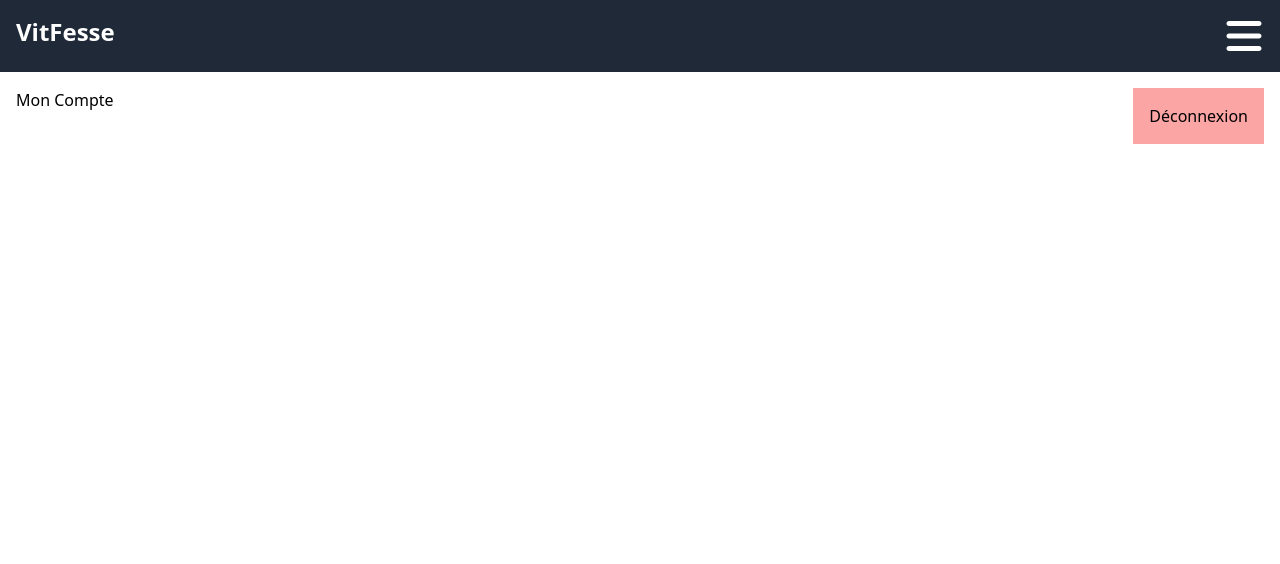
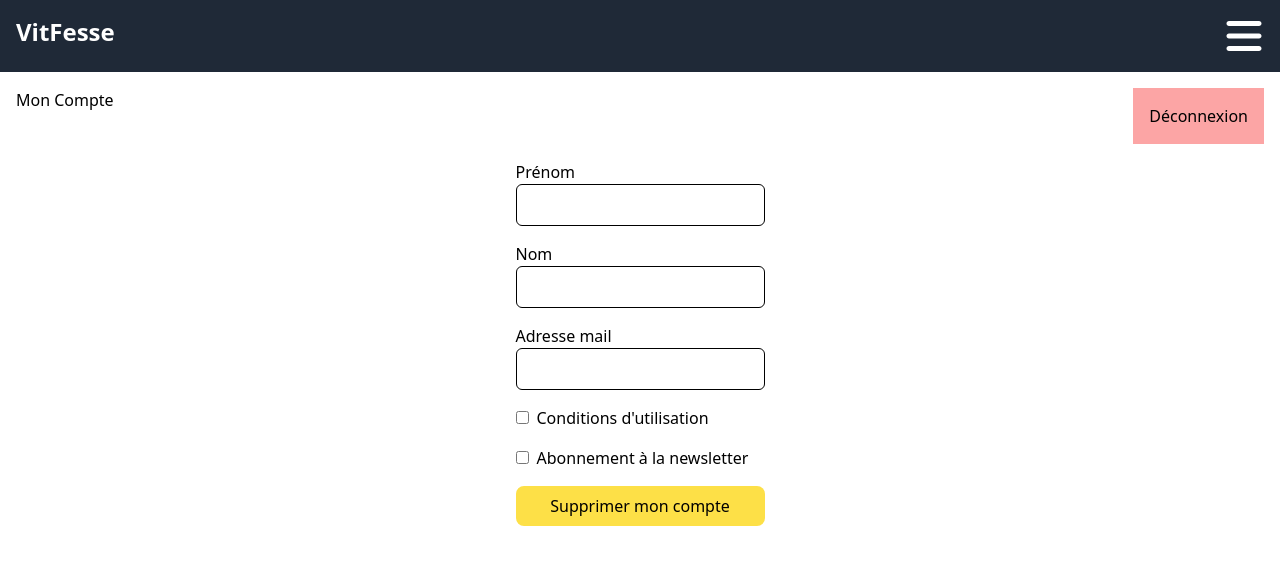
Before and after one commit to Arnaudb78/studio_miam_mvp_frontend, a Next.js app: page /account in a window 1280 px wide. Shown: the top 564 px of the page. Built offline with nearby package versions, Linux system fonts and the light colour scheme; sample sign-in values are in the browser's storage.

Commit message:
WIP: add informations on profil

```diff
--- a/app/account/page.tsx
+++ b/app/account/page.tsx
@@ -1,16 +1,23 @@
 "use client";
 
 import Navbar from "@/components/navbar";
-import { useState } from "react";
+import Profil from "@/components/profil";
 
 export default function Account() {
+    const session = sessionStorage.getItem("user");
     function checkIfConnected() {
-        if (!sessionStorage.getItem("user")) {
+        if (!session) {
             window.location.href = "/connect";
         }
     }
 
     checkIfConnected();
+
+    function getInformationsProfil() {
+        console.log("ici ------>", session);
+    }
+
+    getInformationsProfil();
 
     function clearStorage() {
         sessionStorage.clear();
@@ -19,12 +26,15 @@ export default function Account() {
     return (
         <>
             <Navbar />
-            <section className="w-full flex justify-between p-4 ">
+            <div className="w-full flex justify-between p-4 ">
                 <p>Mon Compte</p>
                 <a className="bg-red-300 p-4" onClick={clearStorage} href="/">
                     Déconnexion
                 </a>
-            </section>
+            </div>
+            <div className="flex justify-center">
+                <Profil />
+            </div>
         </>
     );
 }
--- /dev/null
+++ b/components/profil.tsx
@@ -0,0 +1,30 @@
+"use client";
+export default function Profil() {
+    return (
+        <form className="flex flex-col gap-4">
+            <label>
+                <p>Prénom</p>
+                <input type="text" className="p-2 border border-solid border-black rounded-md" />
+            </label>
+            <label>
+                <p>Nom</p>
+                <input type="text" className="p-2 border border-solid border-black rounded-md" />
+            </label>
+            <label>
+                <p>Adresse mail</p>
+                <input type="email" className="p-2 border border-solid border-black rounded-md" />
+            </label>
+            <label>
+                <input type="checkbox" className="mr-2" />
+                Conditions d'utilisation
+            </label>
+            <label>
+                <input type="checkbox" className="mr-2" />
+                Abonnement à la newsletter
+            </label>
+            <button className="bg-yellow-300 p-2 rounded-lg" type="submit">
+                Supprimer mon compte
+            </button>
+        </form>
+    );
+}
```
